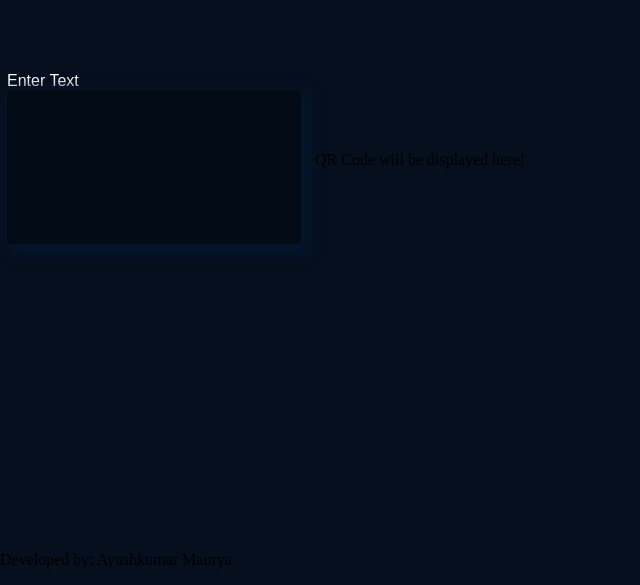
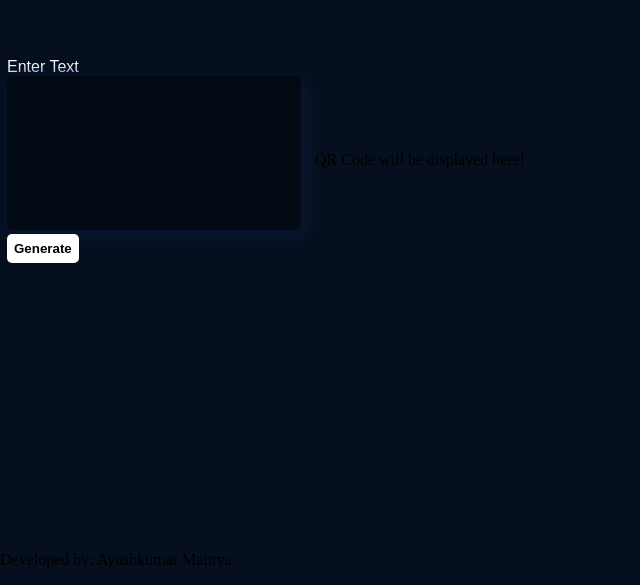
Before and after one commit to ayushkumar-maurya/Text-QR-Code-Generator, a React (Vite) app in the folder app/: page / in a window 1280 px wide. Shown: the part 215-800 px from the top of the page, without its empty margins (0-640 px from the left). Built offline with nearby package versions, Linux system fonts and the light colour scheme.

Commit message:
Added Generate button

```diff
--- a/app/src/components/Text.jsx
+++ b/app/src/components/Text.jsx
@@ -7,6 +7,8 @@ const Text = () => {
       <label htmlFor="text" style={textStyles.label}>Enter Text</label>
       <br />
       <textarea id="text" name="text" maxLength={1000} style={textStyles.text} />
+      <br />
+      <button type="button" style={textStyles.button}>Generate</button>
     </>
   )
 }
--- a/app/src/css/Text.css
+++ b/app/src/css/Text.css
@@ -15,3 +15,11 @@ textarea::-webkit-scrollbar-thumb {
 textarea::-webkit-scrollbar-thumb:hover {
   background: #00050A;
 }
+
+button {
+  background-color: #FFF;
+}
+
+button:hover {
+  background-color: #CCC;
+}
--- a/app/src/styles/App.jsx
+++ b/app/src/styles/App.jsx
@@ -4,11 +4,13 @@ const appStyles = {
     flexDirection: 'column',
     minHeight: '100vh'
   },
+
   content: {
     flex: 1,
     display: 'flex',
     alignItems: 'center'
   },
+
   footer: {
 
   }
--- a/app/src/styles/Content.jsx
+++ b/app/src/styles/Content.jsx
@@ -2,6 +2,7 @@ const contentStyles = {
   containerOne: {
     padding: '7px'
   },
+
   containerTwo: {
     flex: 1,
     padding: '7px'
--- a/app/src/styles/Text.jsx
+++ b/app/src/styles/Text.jsx
@@ -3,6 +3,7 @@ const textStyles = {
     fontFamily: 'sans-serif',
     color: '#FFF'
   },
+
   text: {
     fontFamily: 'sans-serif',
     resize: 'none',
@@ -16,6 +17,15 @@ const textStyles = {
     padding: '7px',
     width: 280,
     height: 140
+  },
+
+  button: {
+    padding: '7px',
+    borderRadius: '5px',
+    color: '#000',
+    fontFamily: 'sans-serif',
+    fontWeight: 'bold',
+    border: 'none'
   }
 }
 
```
